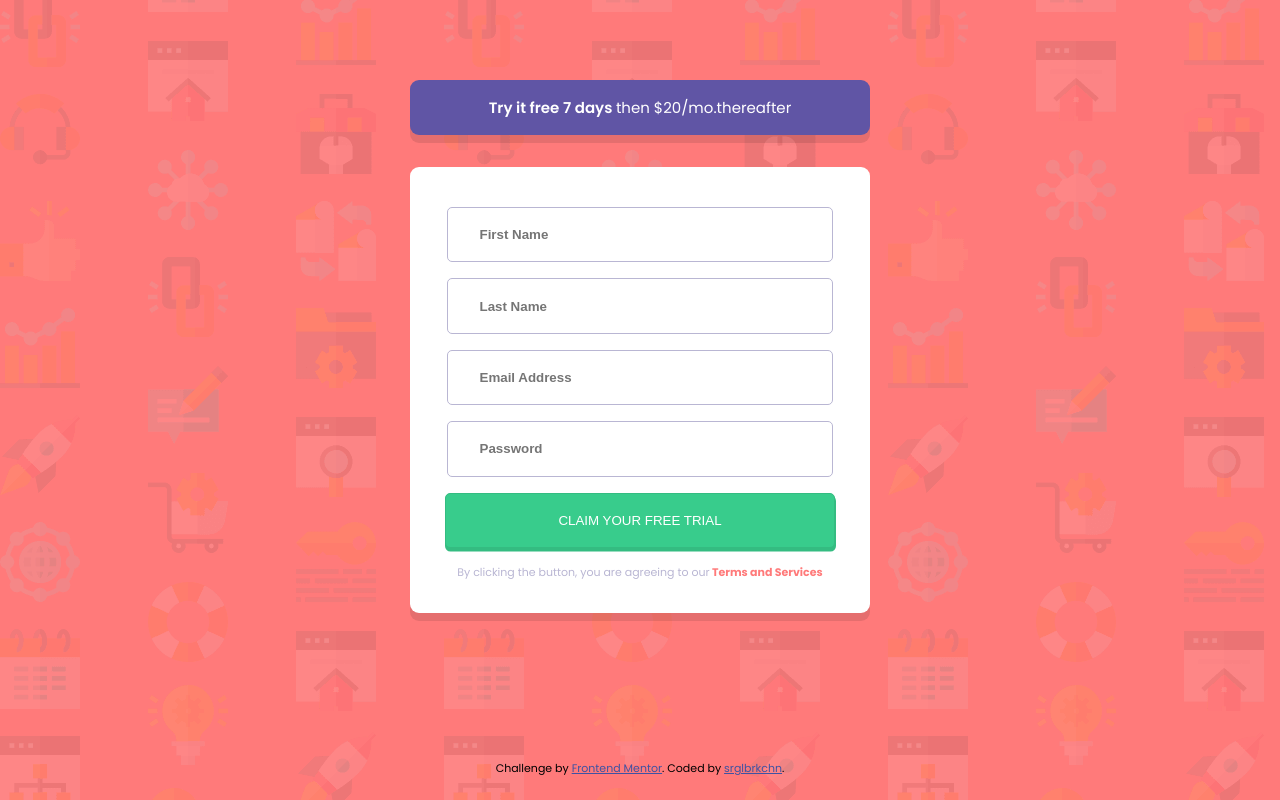
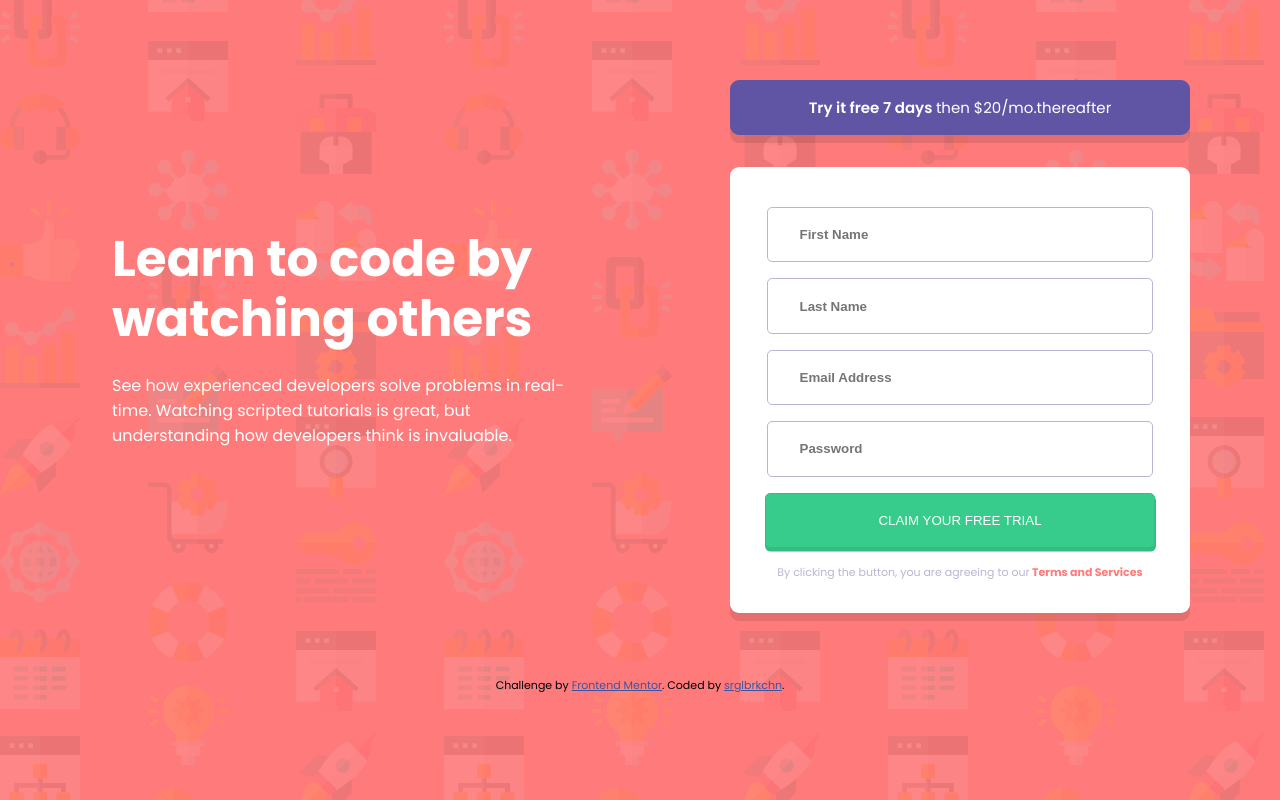
Before and after one commit to srglbrkchn/chllng12, a React (Create React App) app: page / in a window 1280 px wide. Built offline with nearby package versions, Linux system fonts and the light colour scheme.

Commit message:
Fix footer position. Add BigHeader component. Add About componenet to App component.

```diff
--- a/public/styles.css
+++ b/public/styles.css
@@ -14,6 +14,30 @@ body {
 ::placeholder {
     font-weight: 700;
 }
+
+.page-content {
+    display: flex;
+    flex-direction: row;
+    justify-content: space-around;
+    align-items: center;
+}
+
+.about {
+    color: white;
+    display: flex;
+    flex-direction: column;
+    padding-left: 3rem;
+    width: 40%;
+    align-items: center;
+    margin: auto;
+}
+
+.big-header {
+    font-size: 50px;
+    line-height: 1.2;
+    margin-bottom: 1.5rem;
+}
+
 
 .form-main {
     display: flex;
@@ -42,6 +66,7 @@ body {
 .blue-header span {
     font-weight: 600;
 }
+
 
 .form-content {
     display: flex;
@@ -107,11 +132,10 @@ body {
 }
 
 
-
 footer {
     position: absolute;
     text-align: center;
-    bottom: 0;
+    bottom: -10;
     width: 100%;
     height: 2.5rem;
 }
--- /dev/null
+++ b/src/components/About.jsx
@@ -0,0 +1,16 @@
+import React from "react";
+import BigHeader from "./form/BigHeader";
+
+function About() {
+    return (
+        <div className="about">
+            <BigHeader text="Learn to code by watching others "/>
+
+            <p>See how experienced developers solve problems in real-time. Watching scripted
+                tutorials is great, but understanding how developers think is invaluable.
+            </p>
+        </div>
+    );
+}
+
+export default About;
--- a/src/components/App.jsx
+++ b/src/components/App.jsx
@@ -1,14 +1,12 @@
 import React from "react";
 import Signup from "./form/Signup";
+import About from "./About";
 
 
 function App() {
     return (
-        <div>
-            {/* <div>Learn to code by watching others See how experienced developers solve
-                problems in real-time. Watching scripted tutorials is great, but understanding
-                how developers think is invaluable.</div> */}
-
+        <div className = "page-content">
+            <About />
             <Signup />
         </div>
     );
--- /dev/null
+++ b/src/components/form/BigHeader.jsx
@@ -0,0 +1,10 @@
+import Big from "big.js";
+import React from "react";
+
+function BigHeader (props) {
+    return (
+        <h1 className = "big-header">{props.text}</h1>
+    )
+}
+
+export default BigHeader;
```
